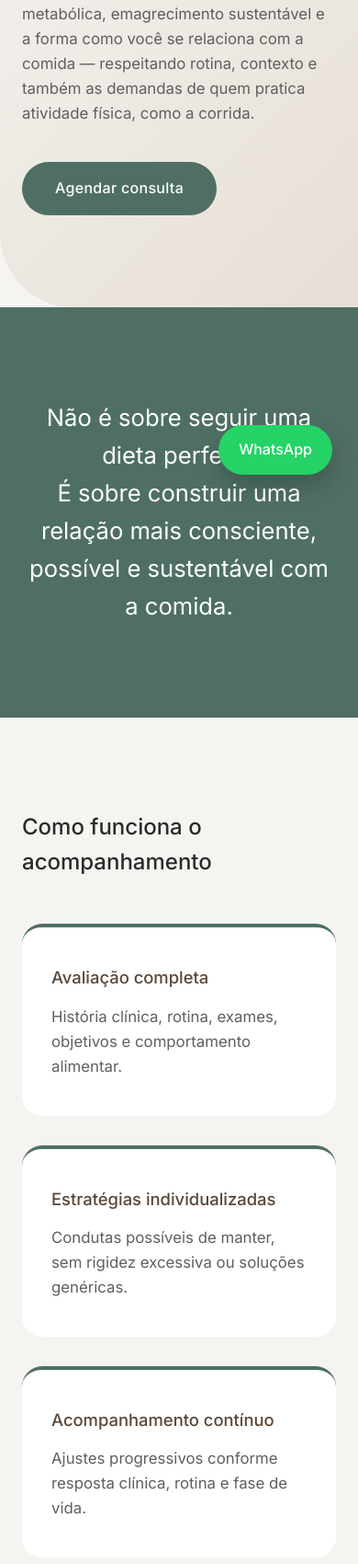
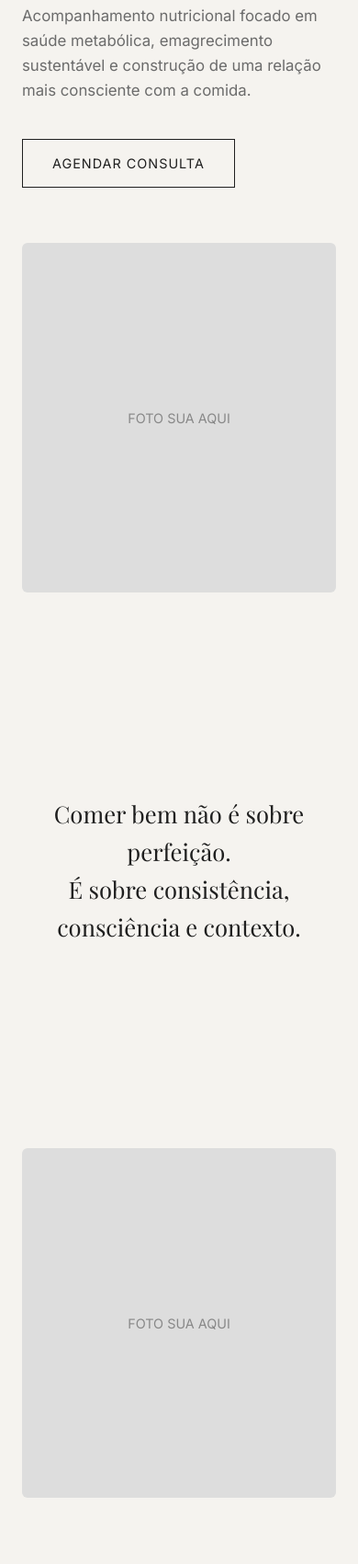
Before and after one commit to Elaineduarte-nutricionista/elaineduarte, a plain HTML site: page index.html in a window 390 px wide. Shown: the part 300-2000 px from the top of the page at 92% size. Drawn offline with nearby package versions, Linux system fonts and the light colour scheme.

Commit message:
Update index.html

```diff
--- a/index.html
+++ b/index.html
@@ -3,22 +3,20 @@
 <head>
   <meta charset="UTF-8" />
   <meta name="viewport" content="width=device-width, initial-scale=1.0" />
-  <title>Acompanhamento Nutricional | Elaine Duarte</title>
+  <title>Elaine Duarte • Nutrição</title>
 
   <link rel="preconnect" href="https://fonts.googleapis.com">
   <link rel="preconnect" href="https://fonts.gstatic.com" crossorigin>
-  <link href="https://fonts.googleapis.com/css2?family=Inter:wght@300;400;500;600&display=swap" rel="stylesheet">
+  <link href="https://fonts.googleapis.com/css2?family=Playfair+Display:wght@400;500&family=Inter:wght@300;400;500&display=swap" rel="stylesheet">
 
   <style>
     :root {
-      --offwhite: #f6f4f1;
-      --verde: #4f6f64;       /* verde musgo */
-      --bordo: #6b2f3a;       /* bordô fechado */
-      --marrom: #5a4636;      /* marrom quente */
-      --bege: #e6dfd6;
-      --texto: #2b2b2b;
-      --texto-suave: #5f5f5f;
-      --whatsapp: #25d366;
+      --offwhite: #f5f3ef;
+      --verde: #5c6f64;
+      --bordo: #6a2e35;
+      --marrom: #4b3a2f;
+      --texto: #1f1f1f;
+      --texto-suave: #6b6b6b;
     }
 
     * { margin: 0; padding: 0; box-sizing: border-box; }
@@ -30,254 +28,212 @@
       line-height: 1.6;
     }
 
-    section { padding: 100px 24px; }
+    section { padding: 110px 24px; }
 
     .container {
-      max-width: 1100px;
+      max-width: 1120px;
       margin: 0 auto;
     }
 
+    h1, h2 {
+      font-family: 'Playfair Display', serif;
+      font-weight: 400;
+    }
+
     h1 {
-      font-size: 2.6rem;
-      font-weight: 500;
-      max-width: 760px;
-      line-height: 1.15;
-      margin-bottom: 28px;
+      font-size: 3rem;
+      max-width: 720px;
+      line-height: 1.1;
+      margin-bottom: 32px;
     }
 
     h2 {
-      font-size: 1.9rem;
-      font-weight: 500;
+      font-size: 2.2rem;
       margin-bottom: 48px;
     }
 
-    p { font-size: 1.05rem; color: var(--texto-suave); }
+    p {
+      font-size: 1.05rem;
+      color: var(--texto-suave);
+      max-width: 560px;
+    }
 
     /* HERO */
     .hero {
-      background: linear-gradient(135deg, var(--offwhite), var(--bege));
-      border-bottom-left-radius: 80px;
+      display: grid;
+      grid-template-columns: 1.1fr 0.9fr;
+      align-items: center;
+      gap: 60px;
     }
 
-    .hero p { max-width: 620px; margin-bottom: 40px; }
+    .hero-image {
+      width: 100%;
+      height: 520px;
+      background: #ddd;
+      border-radius: 6px;
+      display: flex;
+      align-items: center;
+      justify-content: center;
+      color: #888;
+      font-size: 0.9rem;
+    }
 
     .btn {
       display: inline-block;
-      padding: 16px 36px;
-      border-radius: 60px;
-      background: var(--verde);
-      color: #fff;
+      margin-top: 40px;
+      padding: 14px 32px;
+      border: 1px solid var(--texto);
       text-decoration: none;
-      font-weight: 500;
-      letter-spacing: 0.3px;
-      transition: all 0.25s ease;
+      color: var(--texto);
+      font-size: 0.9rem;
+      letter-spacing: 1px;
+      transition: all 0.3s ease;
     }
 
     .btn:hover {
-      transform: translateY(-2px);
-      box-shadow: 0 12px 26px rgba(0,0,0,0.18);
+      background: var(--texto);
+      color: var(--offwhite);
     }
 
-    /* FRASE MANIFESTO */
-    .manifesto {
-      background: var(--verde);
-      color: #fff;
+    /* BLOCO FRASE */
+    .frase {
       text-align: center;
     }
 
-    .manifesto p {
+    .frase p {
+      margin: 0 auto;
       font-size: 1.6rem;
-      font-weight: 400;
-      max-width: 800px;
-      margin: 0 auto;
-      color: #fff;
+      font-family: 'Playfair Display', serif;
+      color: var(--texto);
+      max-width: 720px;
     }
 
-    /* METODO */
-    .metodo {
-      background: var(--offwhite);
+    /* SOBRE */
+    .sobre {
+      display: grid;
+      grid-template-columns: 0.9fr 1.1fr;
+      gap: 60px;
+      align-items: center;
     }
 
-    .cards {
-      display: grid;
-      grid-template-columns: repeat(auto-fit, minmax(240px, 1fr));
-      gap: 32px;
-    }
-
-    .card {
-      background: #fff;
-      padding: 40px 32px;
-      border-radius: 22px;
-      border-top: 4px solid var(--verde);
-    }
-
-    .card h3 {
-      font-size: 1.15rem;
-      font-weight: 500;
-      margin-bottom: 14px;
-      color: var(--marrom);
+    .sobre-image {
+      height: 480px;
+      background: #ddd;
+      border-radius: 6px;
+      display: flex;
+      align-items: center;
+      justify-content: center;
+      color: #888;
+      font-size: 0.9rem;
     }
 
     /* PARA QUEM */
     .publico {
-      background: var(--bege);
-      border-top-right-radius: 80px;
+      background: #fff;
     }
 
     .publico-grid {
       display: grid;
       grid-template-columns: repeat(auto-fit, minmax(260px, 1fr));
-      gap: 28px;
+      gap: 40px;
     }
 
-    .publico-item {
-      background: var(--offwhite);
-      padding: 34px 30px;
-      border-radius: 20px;
-      border-left: 4px solid var(--bordo);
-    }
-
-    .publico-item strong {
-      display: block;
-      margin-bottom: 10px;
-      color: var(--bordo);
-      font-weight: 500;
-    }
-
-    /* SOCIAL */
-    .social a {
-      margin-right: 26px;
-      text-decoration: none;
-      font-weight: 500;
-      color: var(--verde);
+    .publico-item h3 {
+      font-family: 'Playfair Display', serif;
+      font-size: 1.3rem;
+      margin-bottom: 12px;
+      color: var(--marrom);
     }
 
     /* CTA */
     .cta {
-      background: linear-gradient(135deg, var(--bordo), var(--marrom));
-      color: #fff;
       text-align: center;
-    }
-
-    .cta h2, .cta p { color: #fff; }
-
-    /* WHATSAPP */
-    .whatsapp {
-      position: fixed;
-      bottom: 28px;
-      right: 28px;
-      background: var(--whatsapp);
-      color: #fff;
-      padding: 14px 22px;
-      border-radius: 40px;
-      font-weight: 500;
-      text-decoration: none;
-      box-shadow: 0 12px 26px rgba(0,0,0,0.2);
-      z-index: 1000;
+      background: var(--offwhite);
     }
 
     footer {
-      padding: 50px 20px;
+      padding: 60px 20px;
       text-align: center;
-      font-size: 0.85rem;
+      font-size: 0.8rem;
       color: var(--texto-suave);
     }
 
-    @media (max-width: 600px) {
-      h1 { font-size: 2rem; }
-      h2 { font-size: 1.5rem; }
+    @media (max-width: 900px) {
+      .hero, .sobre { grid-template-columns: 1fr; }
+      .hero-image, .sobre-image { height: 380px; }
+      h1 { font-size: 2.3rem; }
     }
   </style>
 </head>
 <body>
 
-  <section class="hero">
-    <div class="container">
-      <h1>Nutrição baseada em ciência, comportamento alimentar e vida real.</h1>
-      <p>
-        Um acompanhamento que integra saúde metabólica, emagrecimento sustentável e a forma como você se relaciona com a comida — respeitando rotina, contexto e também as demandas de quem pratica atividade física, como a corrida.
-      </p>
-      <a href="#agendamento" class="btn">Agendar consulta</a>
+  <section>
+    <div class="container hero">
+      <div>
+        <h1>Nutrição, comportamento alimentar e escolhas possíveis.</h1>
+        <p>
+          Acompanhamento nutricional focado em saúde metabólica, emagrecimento sustentável e construção de uma relação mais consciente com a comida.
+        </p>
+        <a href="#agendamento" class="btn">AGENDAR CONSULTA</a>
+      </div>
+      <div class="hero-image">FOTO SUA AQUI</div>
     </div>
   </section>
 
-  <section class="manifesto">
+  <section class="frase">
     <div class="container">
       <p>
-        Não é sobre seguir uma dieta perfeita.<br />
-        É sobre construir uma relação mais consciente, possível e sustentável com a comida.
+        Comer bem não é sobre perfeição.<br />
+        É sobre consistência, consciência e contexto.
       </p>
     </div>
   </section>
 
-  <section class="metodo">
-    <div class="container">
-      <h2>Como funciona o acompanhamento</h2>
-      <div class="cards">
-        <div class="card">
-          <h3>Avaliação completa</h3>
-          <p>História clínica, rotina, exames, objetivos e comportamento alimentar.</p>
-        </div>
-        <div class="card">
-          <h3>Estratégias individualizadas</h3>
-          <p>Condutas possíveis de manter, sem rigidez excessiva ou soluções genéricas.</p>
-        </div>
-        <div class="card">
-          <h3>Acompanhamento contínuo</h3>
-          <p>Ajustes progressivos conforme resposta clínica, rotina e fase de vida.</p>
-        </div>
-        <div class="card">
-          <h3>Autonomia alimentar</h3>
-          <p>Educação nutricional para decisões mais conscientes no longo prazo.</p>
-        </div>
+  <section>
+    <div class="container sobre">
+      <div class="sobre-image">FOTO SUA AQUI</div>
+      <div>
+        <h2>Sobre o acompanhamento</h2>
+        <p>
+          Aqui você não vai encontrar dietas prontas ou regras rígidas. O acompanhamento é construído a partir da sua história, rotina, exames, objetivos e da forma como você se relaciona com a comida.
+          <br /><br />
+          A proposta é desenvolver autonomia alimentar, melhorar a saúde metabólica e alcançar resultados que façam sentido no longo prazo.
+        </p>
       </div>
     </div>
   </section>
 
   <section class="publico">
     <div class="container">
-      <h2>Para quem este acompanhamento é</h2>
+      <h2>Este acompanhamento é para você que</h2>
       <div class="publico-grid">
         <div class="publico-item">
-          <strong>Saúde metabólica</strong>
-          Adultos que desejam melhorar exames, energia, disposição e relação com a comida.
+          <h3>Quer emagrecer sem restrição extrema</h3>
+          <p>Busca resultados consistentes sem entrar em ciclos de dieta e culpa.</p>
         </div>
         <div class="publico-item">
-          <strong>Emagrecimento sustentável</strong>
-          Pessoas cansadas de dietas restritivas e ciclos de efeito sanfona.
+          <h3>Quer melhorar saúde e exames</h3>
+          <p>Entende que alimentação impacta energia, metabolismo e qualidade de vida.</p>
         </div>
         <div class="publico-item">
-          <strong>Mulheres que correm</strong>
-          Quem pratica corrida e sente dificuldade em alinhar treino, alimentação e resultados.
+          <h3>Pratica corrida</h3>
+          <p>E sente dificuldade em alinhar alimentação, treino e desempenho.</p>
         </div>
         <div class="publico-item">
-          <strong>Comportamento alimentar</strong>
-          Pessoas que percebem que a forma como comem impacta diretamente seus resultados.
+          <h3>Quer melhorar a relação com a comida</h3>
+          <p>Percebe que comportamento alimentar influencia diretamente seus resultados.</p>
         </div>
       </div>
     </div>
   </section>
 
-  <section class="social">
+  <section class="cta" id="agendamento">
     <div class="container">
-      <h2>Conteúdo e redes sociais</h2>
-      <p>Compartilho reflexões e conteúdos sobre nutrição, comportamento alimentar e saúde metabólica.</p>
-      <br />
-      <a href="#">Instagram</a>
-      <a href="#">TikTok</a>
+      <h2>Agendamento</h2>
+      <p>Para agendar sua consulta, entre em contato pelo WhatsApp.</p>
+      <a href="https://wa.me/55SEUNUMERO" class="btn">WHATSAPP</a>
     </div>
   </section>
-
-  <section class="cta" id="agendamento">
-    <div class="container">
-      <h2>Agendamento de consultas</h2>
-      <p>Para agendar sua consulta, entre em contato diretamente pelo WhatsApp.</p>
-      <br />
-      <a href="https://wa.me/55SEUNUMERO" class="btn">Agendar pelo WhatsApp</a>
-    </div>
-  </section>
-
-  <a href="https://wa.me/55SEUNUMERO" class="whatsapp">WhatsApp</a>
 
   <footer>
     © 2025 • Elaine Duarte • Nutrição
```
